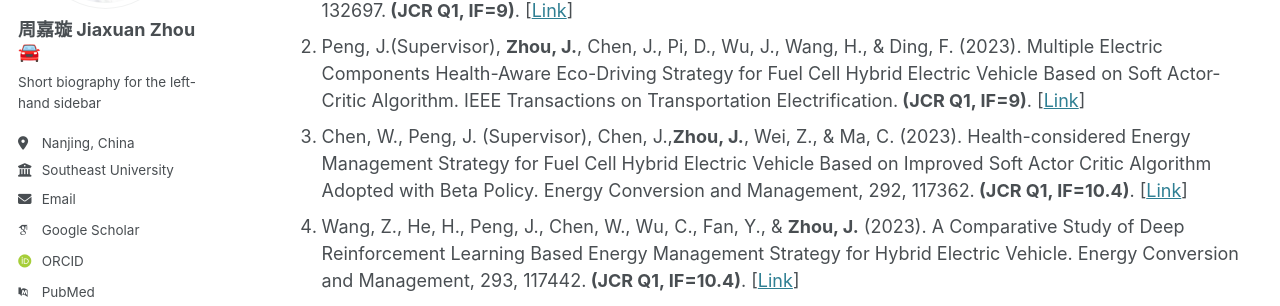
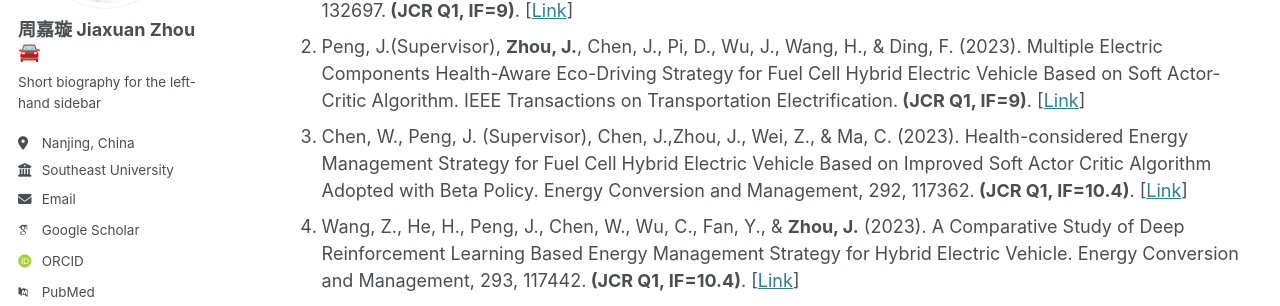
Before and after one commit to jarvanzhouz/jarvanzhouz.github.io, a Jekyll site: the page built from _pages/publications.html, in a window 1280 px wide and 900 px high. Shown: the part 322-628 px from the top of the window. Built offline with Jekyll 4.4.1, drawn with Linux system fonts in a browser that asks for light colours; some web fonts are replaced.

```diff
--- a/_pages/publications.html
+++ b/_pages/publications.html
@@ -17,7 +17,7 @@ author_profile: true
         " target="_blank" rel="noopener noreferrer">Link</a>]</li>
 <li>Peng, J.(Supervisor), <strong>Zhou, J.</strong>, Chen, J., Pi, D., Wu, J., Wang, H., & Ding, F. (2023). Multiple Electric Components Health-Aware Eco-Driving Strategy for Fuel Cell Hybrid Electric Vehicle Based on Soft Actor-Critic Algorithm. IEEE Transactions on Transportation Electrification.<strong> (JCR Q1, IF=9)</strong>. [<a href="https://doi.org/10.1109/TTE.2023.3339490.
         " target="_blank" rel="noopener noreferrer">Link</a>]</li>
-<li>Chen, W., Peng, J. (Supervisor), Chen, J.,<strong>Zhou, J.</strong>, Wei, Z., & Ma, C. (2023). Health-considered Energy Management Strategy for Fuel Cell Hybrid Electric Vehicle Based on Improved Soft Actor Critic Algorithm Adopted with Beta Policy. Energy Conversion and Management, 292, 117362.<strong> (JCR Q1, IF=10.4)</strong>. [<a href="https://doi.org/10.1109/TTE.2023.3339490.
+<li>Chen, W., Peng, J. (Supervisor), Chen, J.,Zhou, J., Wei, Z., & Ma, C. (2023). Health-considered Energy Management Strategy for Fuel Cell Hybrid Electric Vehicle Based on Improved Soft Actor Critic Algorithm Adopted with Beta Policy. Energy Conversion and Management, 292, 117362.<strong> (JCR Q1, IF=10.4)</strong>. [<a href="https://doi.org/10.1109/TTE.2023.3339490.
         " target="_blank" rel="noopener noreferrer">Link</a>]</li>
 <li>Wang, Z., He, H., Peng, J., Chen, W., Wu, C., Fan, Y., & <strong>Zhou, J.</strong> (2023). A Comparative Study of Deep Reinforcement Learning Based Energy Management Strategy for Hybrid Electric Vehicle. Energy Conversion and Management, 293, 117442.<strong> (JCR Q1, IF=10.4)</strong>. [<a href="https://doi.org/10.1109/TTE.2023.3339490.
         " target="_blank" rel="noopener noreferrer">Link</a>]</li>
```
